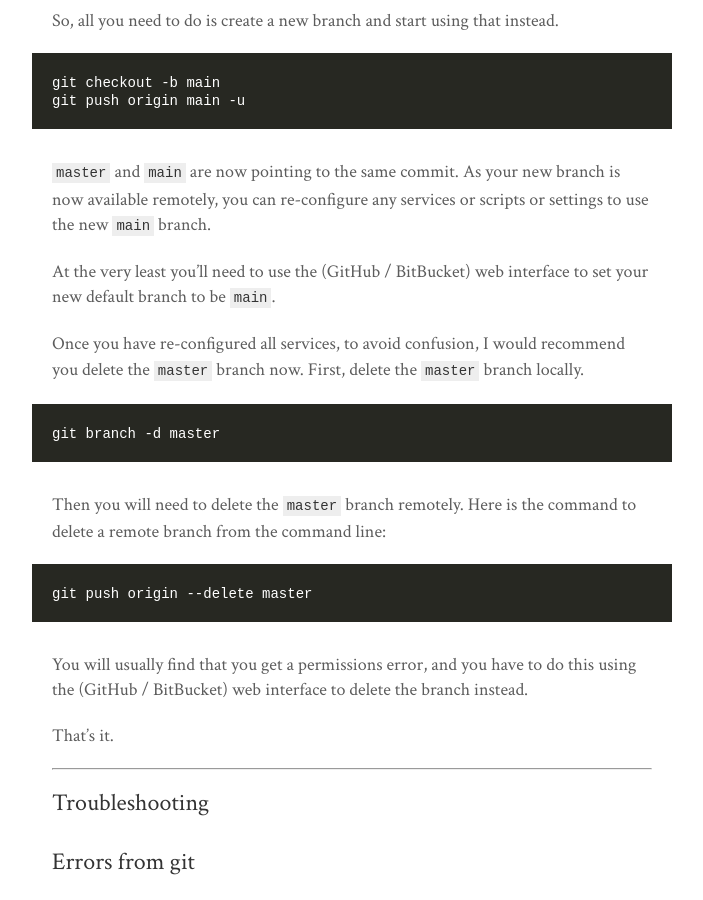
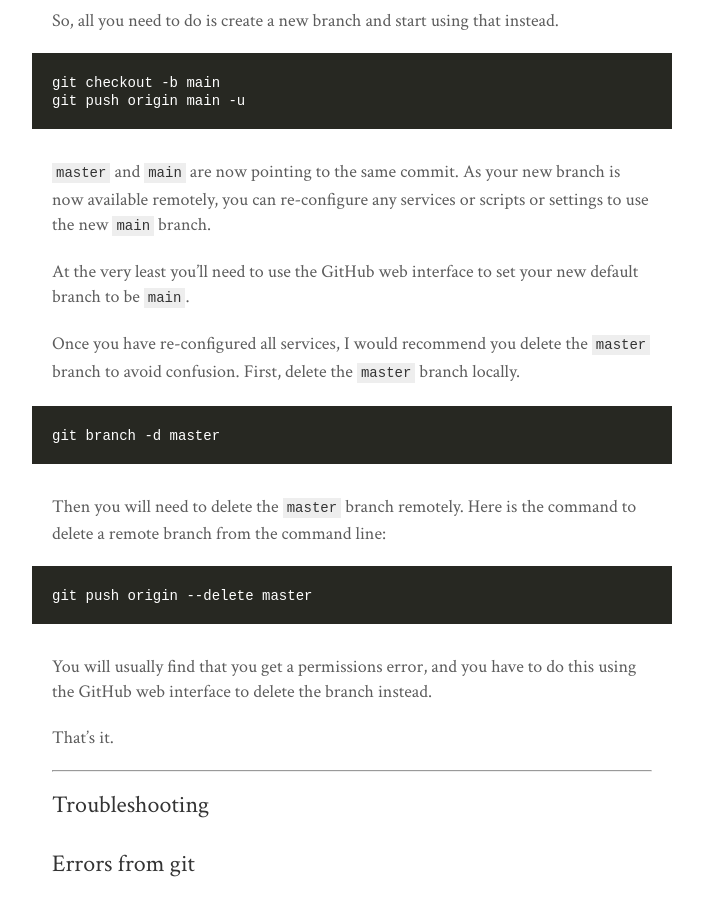
Before and after one commit to lukearmstrong/lukearmstrong.co.uk, a Jekyll site: the page built from _posts/2020-06-23-rename-master-branch-in-git.md, in a window 1280 px wide and 900 px high, scrolled down 2322 px. Shown: the whole window, without its empty margins (288-991 px from the left). Built offline with Jekyll 4.4.1, drawn with Linux system fonts in a browser that asks for light colours; some web fonts are replaced.

Commit message:
Update 2020-06-23-rename-master-branch-in-git.md

````diff
--- a/_posts/2020-06-23-rename-master-branch-in-git.md
+++ b/_posts/2020-06-23-rename-master-branch-in-git.md
@@ -85,9 +85,9 @@ git push origin main -u
 
 `master` and `main` are now pointing to the same commit. As your new branch is now available remotely, you can re-configure any services or scripts or settings to use the new `main` branch.
 
-At the very least you'll need to use the (GitHub / BitBucket) web interface to set your new default branch to be `main`.
+At the very least you'll need to use the GitHub web interface to set your new default branch to be `main`.
 
-Once you have re-configured all services, to avoid confusion, I would recommend you delete the `master` branch now. First, delete the `master` branch locally.
+Once you have re-configured all services, I would recommend you delete the `master` branch to avoid confusion. First, delete the `master` branch locally.
 
 ```
 git branch -d master
@@ -99,7 +99,7 @@ Then you will need to delete the `master` branch remotely. Here is the command t
 git push origin --delete master
 ```
 
-You will usually find that you get a permissions error, and you have to do this using the (GitHub / BitBucket) web interface to delete the branch instead.
+You will usually find that you get a permissions error, and you have to do this using the GitHub web interface to delete the branch instead.
 
 That's it.
 
````
